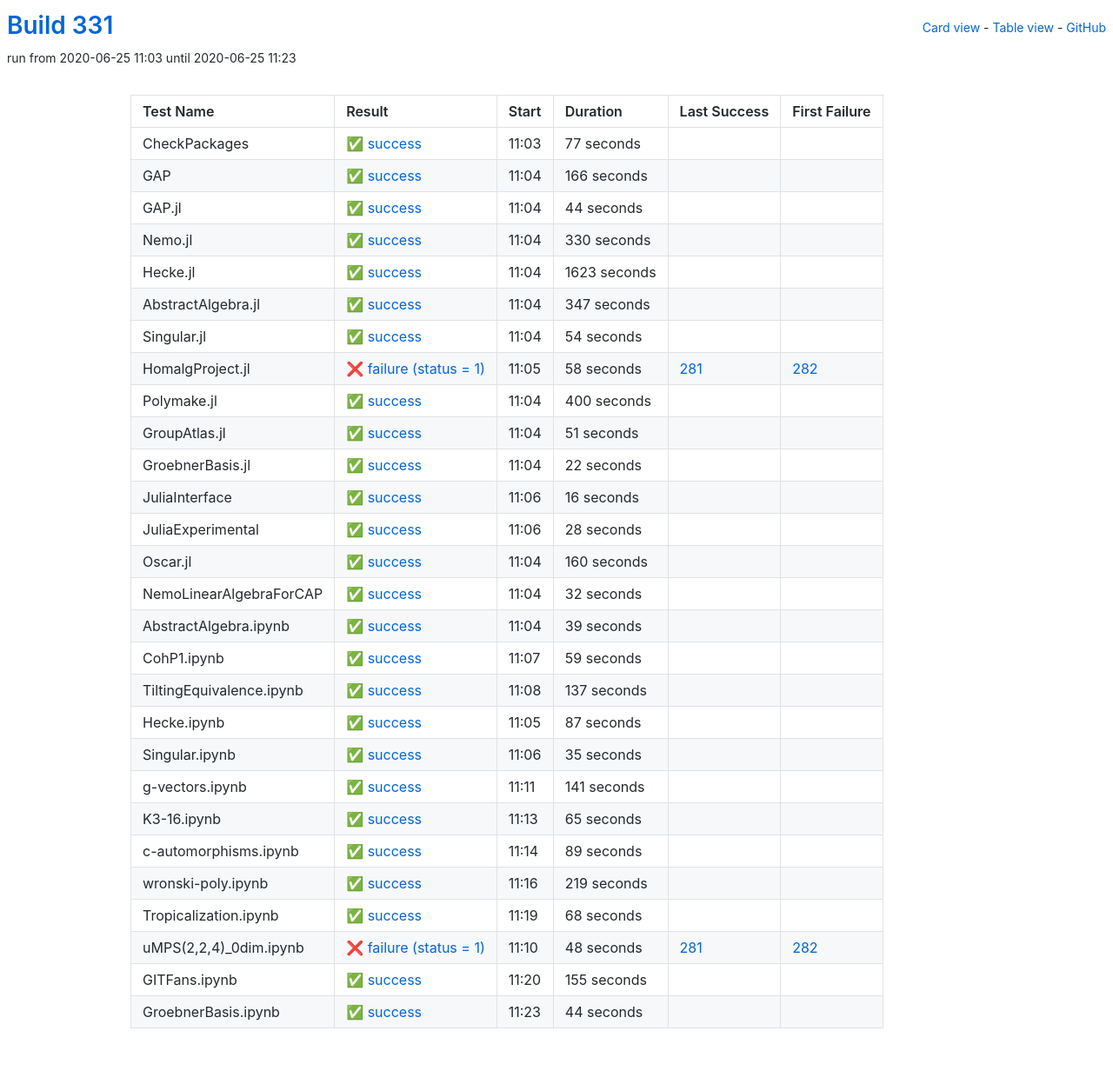
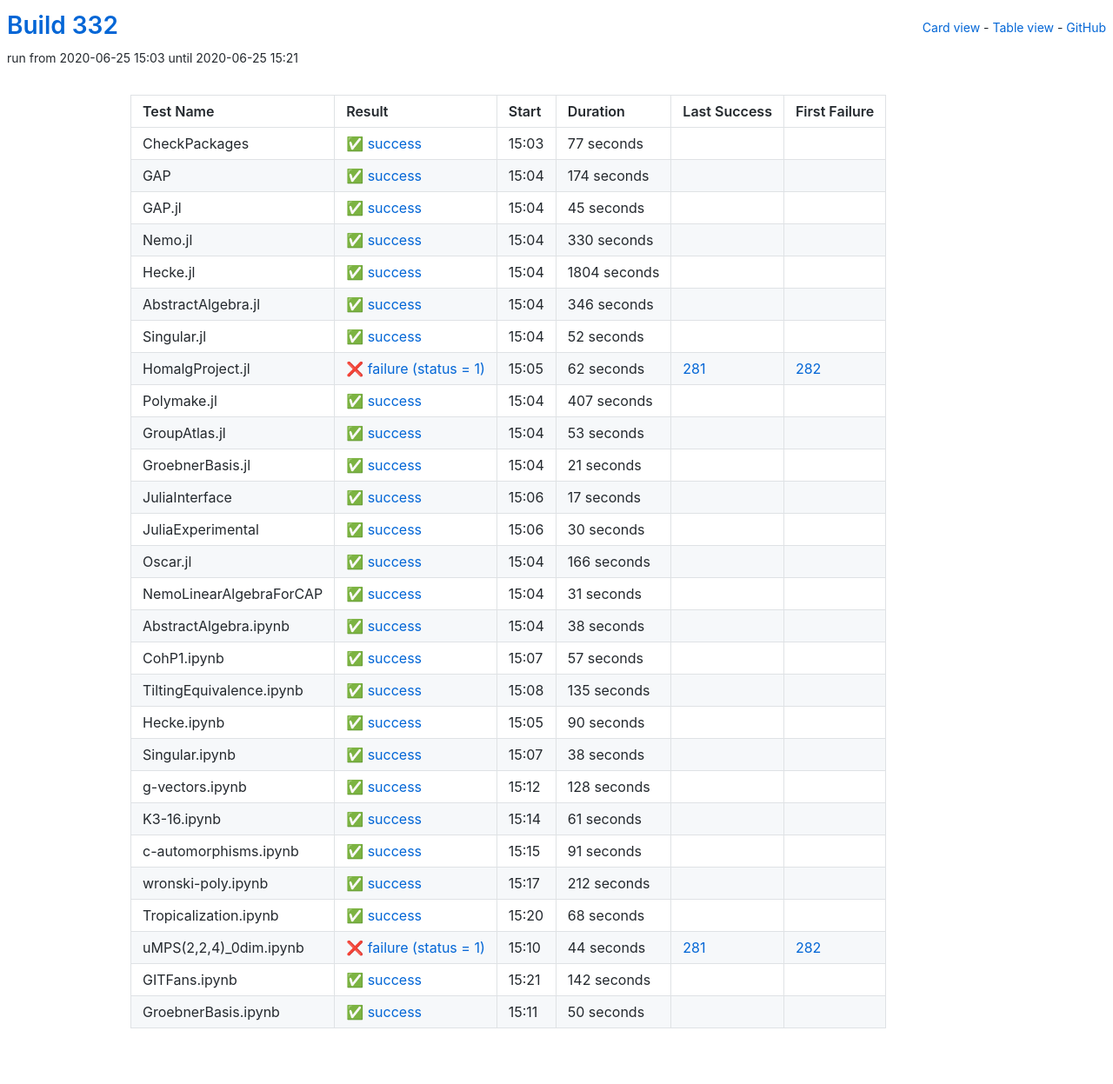
Before and after one commit to oscar-system/oscar-ci-status-stable, a Jekyll site: the page built from table.html, in a window 1280 px wide. Shown: the whole page at 87% size. Built offline with Jekyll 4.4.1, drawn with Linux system fonts in a browser that asks for light colours.

Commit message:
Build #332

```diff
--- a/_data/ci.yml
+++ b/_data/ci.yml
@@ -1,6 +1,6 @@
 ---
-build: 331
-build_url: https://oscarci.mathematik.uni-kl.de/job/oscar-stable/331/
+build: 332
+build_url: https://oscarci.mathematik.uni-kl.de/job/oscar-stable/332/
 job: oscar-stable
 organization: oscar-system
 repo: oscar-ci-status-stable
@@ -8,8 +8,8 @@ repourl: https://github.com/oscar-system/oscar-ci-status-stable
 tests:
 - name: CheckPackages
   id: checkpackages
-  log: https://oscarci.mathematik.uni-kl.de/job/oscar-stable/331/artifact/logs/build-331/CheckPackages.log
-  start: 2020-06-25 11:03
+  log: https://oscarci.mathematik.uni-kl.de/job/oscar-stable/332/artifact/logs/build-332/CheckPackages.log
+  start: 2020-06-25 15:03
   success: true
   exitcode: 0
   status: success
@@ -20,32 +20,32 @@ tests:
   first_failure_url:
 - name: GAP
   id: gap
-  log: https://oscarci.mathematik.uni-kl.de/job/oscar-stable/331/artifact/logs/build-331/GAP.log
-  start: 2020-06-25 11:04
+  log: https://oscarci.mathematik.uni-kl.de/job/oscar-stable/332/artifact/logs/build-332/GAP.log
+  start: 2020-06-25 15:04
   success: true
   exitcode: 0
   status: success
-  duration: 166
+  duration: 174
   last_success: false
   last_success_url:
   first_failure: false
   first_failure_url:
 - name: GAP.jl
   id: gap-jl
-  log: https://oscarci.mathematik.uni-kl.de/job/oscar-stable/331/artifact/logs/build-331/GAP.jl.log
-  start: 2020-06-25 11:04
+  log: https://oscarci.mathematik.uni-kl.de/job/oscar-stable/332/artifact/logs/build-332/GAP.jl.log
+  start: 2020-06-25 15:04
   success: true
   exitcode: 0
   status: success
-  duration: 44
+  duration: 45
   last_success: false
   last_success_url:
   first_failure: false
   first_failure_url:
 - name: Nemo.jl
   id: nemo-jl
-  log: https://oscarci.mathematik.uni-kl.de/job/oscar-stable/331/artifact/logs/build-331/Nemo.jl.log
-  start: 2020-06-25 11:04
+  log: https://oscarci.mathematik.uni-kl.de/job/oscar-stable/332/artifact/logs/build-332/Nemo.jl.log
+  start: 2020-06-25 15:04
   success: true
   exitcode: 0
   status: success
@@ -56,248 +56,248 @@ tests:
   first_failure_url:
 - name: Hecke.jl
   id: hecke-jl
-  log: https://oscarci.mathematik.uni-kl.de/job/oscar-stable/331/artifact/logs/build-331/Hecke.jl.log
-  start: 2020-06-25 11:04
+  log: https://oscarci.mathematik.uni-kl.de/job/oscar-stable/332/artifact/logs/build-332/Hecke.jl.log
+  start: 2020-06-25 15:04
   success: true
   exitcode: 0
   status: success
-  duration: 1623
+  duration: 1804
   last_success: false
   last_success_url:
   first_failure: false
   first_failure_url:
 - name: AbstractAlgebra.jl
   id: abstractalgebra-jl
-  log: https://oscarci.mathematik.uni-kl.de/job/oscar-stable/331/artifact/logs/build-331/AbstractAlgebra.jl.log
-  start: 2020-06-25 11:04
+  log: https://oscarci.mathematik.uni-kl.de/job/oscar-stable/332/artifact/logs/build-332/AbstractAlgebra.jl.log
+  start: 2020-06-25 15:04
   success: true
   exitcode: 0
   status: success
-  duration: 347
+  duration: 346
   last_success: false
   last_success_url:
   first_failure: false
   first_failure_url:
 - name: Singular.jl
   id: singular-jl
-  log: https://oscarci.mathematik.uni-kl.de/job/oscar-stable/331/artifact/logs/build-331/Singular.jl.log
-  start: 2020-06-25 11:04
+  log: https://oscarci.mathematik.uni-kl.de/job/oscar-stable/332/artifact/logs/build-332/Singular.jl.log
+  start: 2020-06-25 15:04
   success: true
   exitcode: 0
   status: success
-  duration: 54
+  duration: 52
   last_success: false
   last_success_url:
   first_failure: false
   first_failure_url:
 - name: HomalgProject.jl
   id: homalgproject-jl
-  log: https://oscarci.mathematik.uni-kl.de/job/oscar-stable/331/artifact/logs/build-331/HomalgProject.jl.log
-  start: 2020-06-25 11:05
+  log: https://oscarci.mathematik.uni-kl.de/job/oscar-stable/332/artifact/logs/build-332/HomalgProject.jl.log
+  start: 2020-06-25 15:05
   success: false
   exitcode: 1
   status: failure
-  duration: 58
+  duration: 62
   last_success: 281
   last_success_url: https://oscarci.mathematik.uni-kl.de/job/oscar-stable/281/
   first_failure: 282
   first_failure_url: https://oscarci.mathematik.uni-kl.de/job/oscar-stable/282/
 - name: Polymake.jl
   id: polymake-jl
-  log: https://oscarci.mathematik.uni-kl.de/job/oscar-stable/331/artifact/logs/build-331/Polymake.jl.log
-  start: 2020-06-25 11:04
+  log: https://oscarci.mathematik.uni-kl.de/job/oscar-stable/332/artifact/logs/build-332/Polymake.jl.log
+  start: 2020-06-25 15:04
   success: true
   exitcode: 0
   status: success
-  duration: 400
+  duration: 407
   last_success: false
   last_success_url:
   first_failure: false
   first_failure_url:
 - name: GroupAtlas.jl
   id: groupatlas-jl
-  log: https://oscarci.mathematik.uni-kl.de/job/oscar-stable/331/artifact/logs/build-331/GroupAtlas.jl.log
-  start: 2020-06-25 11:04
+  log: https://oscarci.mathematik.uni-kl.de/job/oscar-stable/332/artifact/logs/build-332/GroupAtlas.jl.log
+  start: 2020-06-25 15:04
   success: true
   exitcode: 0
   status: success
-  duration: 51
+  duration: 53
   last_success: false
   last_success_url:
   first_failure: false
   first_failure_url:
 - name: GroebnerBasis.jl
   id: groebnerbasis-jl
-  log: https://oscarci.mathematik.uni-kl.de/job/oscar-stable/331/artifact/logs/build-331/GroebnerBasis.jl.log
-  start: 2020-06-25 11:04
+  log: https://oscarci.mathematik.uni-kl.de/job/oscar-stable/332/artifact/logs/build-332/GroebnerBasis.jl.log
+  start: 2020-06-25 15:04
   success: true
   exitcode: 0
   status: success
-  duration: 22
+  duration: 21
   last_success: false
   last_success_url:
   first_failure: false
   first_failure_url:
 - name: JuliaInterface
   id: juliainterface
-  log: https://oscarci.mathematik.uni-kl.de/job/oscar-stable/331/artifact/logs/build-331/JuliaInterface.log
-  start: 2020-06-25 11:06
+  log: https://oscarci.mathematik.uni-kl.de/job/oscar-stable/332/artifact/logs/build-332/JuliaInterface.log
+  start: 2020-06-25 15:06
   success: true
   exitcode: 0
   status: success
-  duration: 16
+  duration: 17
   last_success: false
   last_success_url:
   first_failure: false
   first_failure_url:
 - name: JuliaExperimental
   id: juliaexperimental
-  log: https://oscarci.mathematik.uni-kl.de/job/oscar-stable/331/artifact/logs/build-331/JuliaExperimental.log
-  start: 2020-06-25 11:06
+  log: https://oscarci.mathematik.uni-kl.de/job/oscar-stable/332/artifact/logs/build-332/JuliaExperimental.log
+  start: 2020-06-25 15:06
   success: true
   exitcode: 0
   status: success
-  duration: 28
+  duration: 30
   last_success: false
   last_success_url:
   first_failure: false
   first_failure_url:
 - name: Oscar.jl
   id: oscar-jl
-  log: https://oscarci.mathematik.uni-kl.de/job/oscar-stable/331/artifact/logs/build-331/Oscar.jl.log
-  start: 2020-06-25 11:04
+  log: https://oscarci.mathematik.uni-kl.de/job/oscar-stable/332/artifact/logs/build-332/Oscar.jl.log
+  start: 2020-06-25 15:04
   success: true
   exitcode: 0
   status: success
-  duration: 160
+  duration: 166
   last_success: false
   last_success_url:
   first_failure: false
   first_failure_url:
 - name: NemoLinearAlgebraForCAP
   id: nemolinearalgebraforcap
-  log: https://oscarci.mathematik.uni-kl.de/job/oscar-stable/331/artifact/logs/build-331/NemoLinearAlgebraForCAP.log
-  start: 2020-06-25 11:04
+  log: https://oscarci.mathematik.uni-kl.de/job/oscar-stable/332/artifact/logs/build-332/NemoLinearAlgebraForCAP.log
+  start: 2020-06-25 15:04
   success: true
   exitcode: 0
   status: success
-  duration: 32
+  duration: 31
   last_success: false
   last_success_url:
   first_failure: false
   first_failure_url:
 - name: AbstractAlgebra.ipynb
   id: abstractalgebra-ipynb
-  log: https://oscarci.mathematik.uni-kl.de/job/oscar-stable/331/artifact/logs/build-331/AbstractAlgebra.ipynb.log
-  start: 2020-06-25 11:04
+  log: https://oscarci.mathematik.uni-kl.de/job/oscar-stable/332/artifact/logs/build-332/AbstractAlgebra.ipynb.log
+  start: 2020-06-25 15:04
   success: true
   exitcode: 0
   status: success
-  duration: 39
+  duration: 38
   last_success: false
   last_success_url:
   first_failure: false
   first_failure_url:
 - name: CohP1.ipynb
   id: cohp1-ipynb
-  log: https://oscarci.mathematik.uni-kl.de/job/oscar-stable/331/artifact/logs/build-331/CohP1.ipynb.log
-  start: 2020-06-25 11:07
+  log: https://oscarci.mathematik.uni-kl.de/job/oscar-stable/332/artifact/logs/build-332/CohP1.ipynb.log
+  start: 2020-06-25 15:07
   success: true
   exitcode: 0
   status: success
-  duration: 59
+  duration: 57
   last_success: false
   last_success_url:
   first_failure: false
   first_failure_url:
 - name: TiltingEquivalence.ipynb
   id: tiltingequivalence-ipynb
-  log: https://oscarci.mathematik.uni-kl.de/job/oscar-stable/331/artifact/logs/build-331/TiltingEquivalence.ipynb.log
-  start: 2020-06-25 11:08
+  log: https://oscarci.mathematik.uni-kl.de/job/oscar-stable/332/artifact/logs/build-332/TiltingEquivalence.ipynb.log
+  start: 2020-06-25 15:08
   success: true
   exitcode: 0
   status: success
-  duration: 137
+  duration: 135
   last_success: false
   last_success_url:
   first_failure: false
   first_failure_url:
 - name: Hecke.ipynb
   id: hecke-ipynb
-  log: https://oscarci.mathematik.uni-kl.de/job/oscar-stable/331/artifact/logs/build-331/Hecke.ipynb.log
-  start: 2020-06-25 11:05
+  log: https://oscarci.mathematik.uni-kl.de/job/oscar-stable/332/artifact/logs/build-332/Hecke.ipynb.log
+  start: 2020-06-25 15:05
   success: true
   exitcode: 0
   status: success
-  duration: 87
+  duration: 90
   last_success: false
   last_success_url:
   first_failure: false
   first_failure_url:
 - name: Singular.ipynb
   id: singular-ipynb
-  log: https://oscarci.mathematik.uni-kl.de/job/oscar-stable/331/artifact/logs/build-331/Singular.ipynb.log
-  start: 2020-06-25 11:06
+  log: https://oscarci.mathematik.uni-kl.de/job/oscar-stable/332/artifact/logs/build-332/Singular.ipynb.log
+  start: 2020-06-25 15:07
   success: true
   exitcode: 0
   status: success
-  duration: 35
+  duration: 38
   last_success: false
   last_success_url:
   first_failure: false
   first_failure_url:
 - name: g-vectors.ipynb
   id: g-vectors-ipynb
-  log: https://oscarci.mathematik.uni-kl.de/job/oscar-stable/331/artifact/logs/build-331/g-vectors.ipynb.log
-  start: 2020-06-25 11:11
+  log: https://oscarci.mathematik.uni-kl.de/job/oscar-stable/332/artifact/logs/build-332/g-vectors.ipynb.log
+  start: 2020-06-25 15:12
   success: true
   exitcode: 0
   status: success
-  duration: 141
+  duration: 128
   last_success: false
   last_success_url:
   first_failure: false
   first_failure_url:
 - name: K3-16.ipynb
   id: k3-16-ipynb
-  log: https://oscarci.mathematik.uni-kl.de/job/oscar-stable/331/artifact/logs/build-331/K3-16.ipynb.log
-  start: 2020-06-25 11:13
+  log: https://oscarci.mathematik.uni-kl.de/job/oscar-stable/332/artifact/logs/build-332/K3-16.ipynb.log
+  start: 2020-06-25 15:14
   success: true
   exitcode: 0
   status: success
-  duration: 65
+  duration: 61
   last_success: false
   last_success_url:
   first_failure: false
   first_failure_url:
 - name: c-automorphisms.ipynb
   id: c-automorphisms-ipynb
-  log: https://oscarci.mathematik.uni-kl.de/job/oscar-stable/331/artifact/logs/build-331/c-automorphisms.ipynb.log
-  start: 2020-06-25 11:14
+  log: https://oscarci.mathematik.uni-kl.de/job/oscar-stable/332/artifact/logs/build-332/c-automorphisms.ipynb.log
+  start: 2020-06-25 15:15
   success: true
   exitcode: 0
   status: success
-  duration: 89
+  duration: 91
   last_success: false
   last_success_url:
   first_failure: false
   first_failure_url:
 - name: wronski-poly.ipynb
   id: wronski-poly-ipynb
-  log: https://oscarci.mathematik.uni-kl.de/job/oscar-stable/331/artifact/logs/build-331/wronski-poly.ipynb.log
-  start: 2020-06-25 11:16
+  log: https://oscarci.mathematik.uni-kl.de/job/oscar-stable/332/artifact/logs/build-332/wronski-poly.ipynb.log
+  start: 2020-06-25 15:17
   success: true
   exitcode: 0
   status: success
-  duration: 219
+  duration: 212
   last_success: false
   last_success_url:
   first_failure: false
   first_failure_url:
 - name: Tropicalization.ipynb
   id: tropicalization-ipynb
-  log: https://oscarci.mathematik.uni-kl.de/job/oscar-stable/331/artifact/logs/build-331/Tropicalization.ipynb.log
-  start: 2020-06-25 11:19
+  log: https://oscarci.mathematik.uni-kl.de/job/oscar-stable/332/artifact/logs/build-332/Tropicalization.ipynb.log
+  start: 2020-06-25 15:20
   success: true
   exitcode: 0
   status: success
@@ -308,36 +308,36 @@ tests:
   first_failure_url:
 - name: uMPS(2,2,4)_0dim.ipynb
   id: umps-2-2-4-0dim-ipynb
-  log: https://oscarci.mathematik.uni-kl.de/job/oscar-stable/331/artifact/logs/build-331/uMPS-2-2-4-_0dim.ipynb.log
-  start: 2020-06-25 11:10
+  log: https://oscarci.mathematik.uni-kl.de/job/oscar-stable/332/artifact/logs/build-332/uMPS-2-2-4-_0dim.ipynb.log
+  start: 2020-06-25 15:10
   success: false
   exitcode: 1
   status: failure
-  duration: 48
+  duration: 44
   last_success: 281
   last_success_url: https://oscarci.mathematik.uni-kl.de/job/oscar-stable/281/
   first_failure: 282
   first_failure_url: https://oscarci.mathematik.uni-kl.de/job/oscar-stable/282/
 - name: GITFans.ipynb
   id: gitfans-ipynb
-  log: https://oscarci.mathematik.uni-kl.de/job/oscar-stable/331/artifact/logs/build-331/GITFans.ipynb.log
-  start: 2020-06-25 11:20
+  log: https://oscarci.mathematik.uni-kl.de/job/oscar-stable/332/artifact/logs/build-332/GITFans.ipynb.log
+  start: 2020-06-25 15:21
   success: true
   exitcode: 0
   status: success
-  duration: 155
+  duration: 142
   last_success: false
   last_success_url:
   first_failure: false
   first_failure_url:
 - name: GroebnerBasis.ipynb
   id: groebnerbasis-ipynb
-  log: https://oscarci.mathematik.uni-kl.de/job/oscar-stable/331/artifact/logs/build-331/GroebnerBasis.ipynb.log
-  start: 2020-06-25 11:23
+  log: https://oscarci.mathematik.uni-kl.de/job/oscar-stable/332/artifact/logs/build-332/GroebnerBasis.ipynb.log
+  start: 2020-06-25 15:11
   success: true
   exitcode: 0
   status: success
-  duration: 44
+  duration: 50
   last_success: false
   last_success_url:
   first_failure: false
```
Also changed, not shown: README.md.
